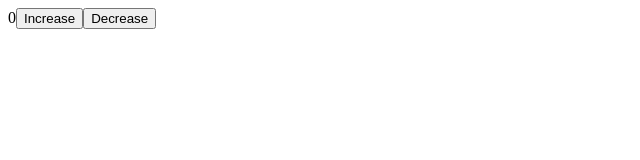
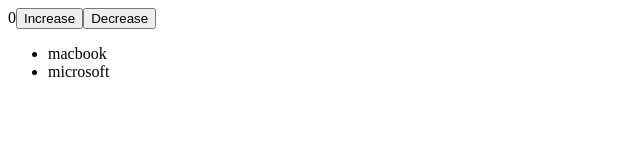
Before and after one commit to UI-Mario/react-ts-start, a React app: page / in a window 1280 px wide. Shown: the top 160 px of the page, without its empty margins (0-640 px from the left). Built offline with nearby package versions, Linux system fonts and the light colour scheme.

Commit message:
feat: FC component 1/10, hook useState, useEffect

```diff
--- a/src/app.tsx
+++ b/src/app.tsx
@@ -1,10 +1,12 @@
 import React from 'react';
 import Counter from './components/counter/Counter';
+import TestHook from './components/testHook/testHook';
 
 function App() {
   return (
     <div className="app">
       <Counter />
+      <TestHook />
     </div>
   );
 }
--- a/src/components/counter/Counter.tsx
+++ b/src/components/counter/Counter.tsx
@@ -1,3 +1,4 @@
+/* eslint-disable no-unused-vars */
 /* eslint-disable no-use-before-define */
 import React from 'react';
 // 这是抽什么风，告诉我never used
@@ -6,14 +7,17 @@
 import { ReduxState } from 'Src/redux/reducer';
 import { actionDecrease, actionIncrease } from './action';
 
-// 真正从父组件获取的props
+// 真正从父组件获取的props，或者叫ownProps
 interface CounterProps { }
 
 interface CounterState {}
 
+interface routeProps {}
+
 type Iprops = ReturnType<typeof mapDispatchToProps>
   & ReturnType<typeof mapStateToProps>
-  & CounterProps;
+  & CounterProps
+  & routeProps;
 
 class Counter extends React.Component<Iprops, CounterState> {
   constructor(props: Iprops) {
@@ -47,13 +51,15 @@
   }
 }
 
+// 返回一个对象，里面的每一个键值对就是一个对象
 function mapStateToProps(state: ReduxState) {
   return {
     value: state.count,
   };
 }
 
-function mapDispatchToProps(dispatch: Dispatch) {
+// 可以返回函数或对象
+function mapDispatchToProps(dispatch: Dispatch, ownProps: CounterProps) {
   return {
     onIncreaseClick: () => dispatch(actionIncrease()),
     onDecreaseClick: () => dispatch(actionDecrease()),
@@ -61,4 +67,5 @@
 }
 
 // eslint-disable-next-line import/prefer-default-export
+// 这些api自动完成subscribe
 export default connect(mapStateToProps, mapDispatchToProps)(Counter);
--- a/src/components/counter/reducer.ts
+++ b/src/components/counter/reducer.ts
@@ -1,5 +1,6 @@
 import * as A from './action';
 
+// 每个reducer都有各自的state和action，最后进行组合
 function counterReducer(state = { count: 0 }, action: any) {
   const { count } = state;
   switch (action.type) {
--- /dev/null
+++ b/src/components/testHook/testHook.tsx
@@ -0,0 +1,26 @@
+import React, { useState } from 'react';
+
+function TestHook() {
+  const [data, setData] = useState({
+    products: [
+      {
+        productId: '123',
+        productName: 'macbook',
+      },
+      {
+        productId: '321',
+        productName: 'microsoft',
+      },
+    ],
+  });
+
+  return (
+    <ul>
+      {data.products.map((i) => (
+        <li key={i.productId}>{i.productName}</li>
+      ))}
+    </ul>
+  );
+}
+
+export default TestHook;
```
Also changed, not shown: src/redux/action.ts (deleted, +0 -22 lines).
